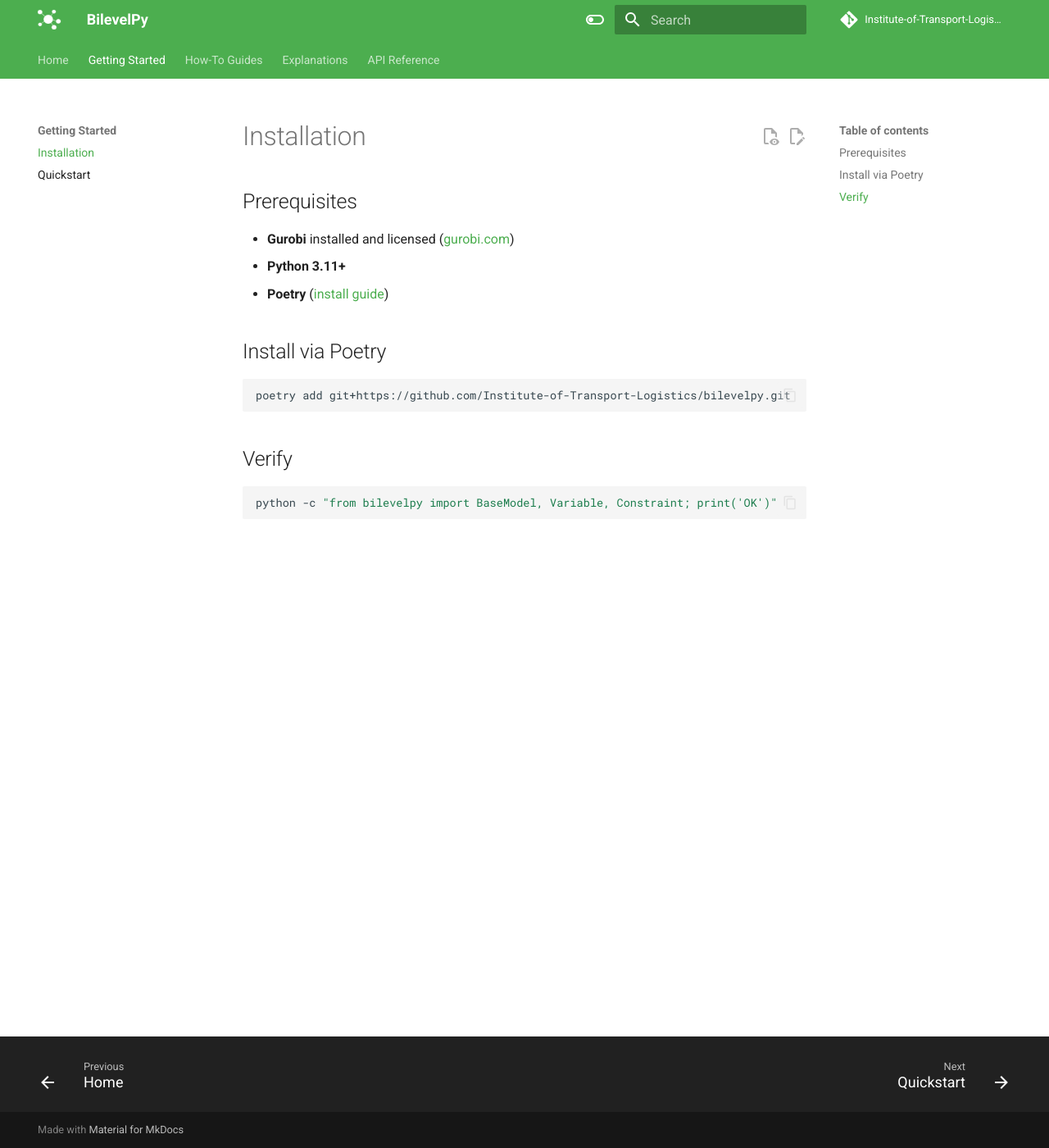
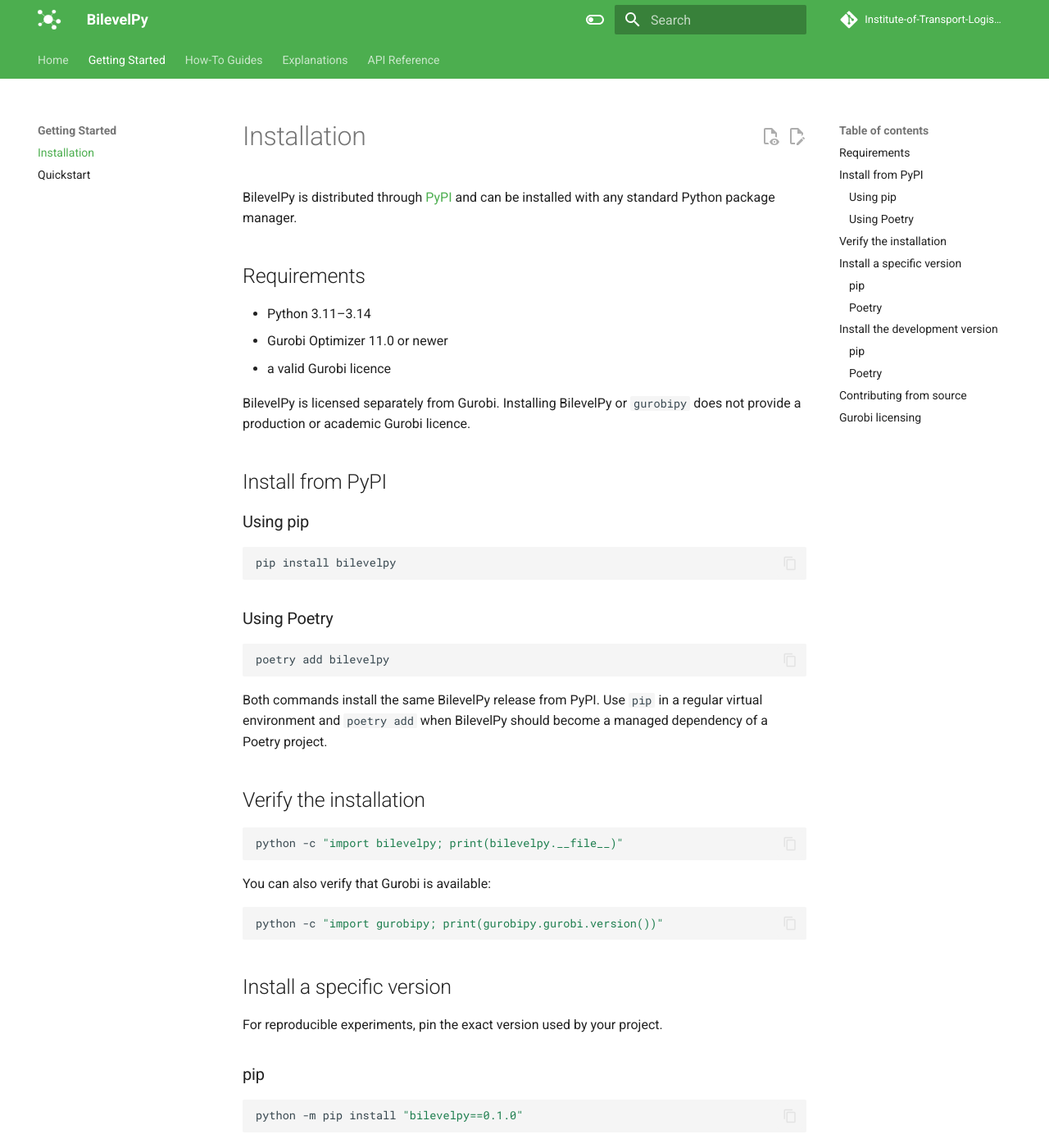
Before and after one commit to Institute-of-Transport-Logistics/bilevelpy, an MkDocs documentation site: the page built from docs/installation.md, in a window 1280 px wide and 1400 px high. Shown: the whole window at 82% size. Built offline with MkDocs 1.6.1 and Material for MkDocs 9.7.7, drawn with Linux system fonts in a browser that asks for light colours; comment, search, counter and statistics services are not loaded; some of the changed text lies outside the part shown.

Commit message:
docs: update installation instructions and clarify Gurobi licensing requirements

````diff
--- a/docs/installation.md
+++ b/docs/installation.md
@@ -1,20 +1,109 @@
 # Installation
 
-## Prerequisites
+BilevelPy is distributed through [PyPI](https://pypi.org/project/bilevelpy/) and
+can be installed with any standard Python package manager.
 
-- **Gurobi** installed and licensed ([gurobi.com](https://www.gurobi.com/downloads/))
-- **Python 3.11+**
-- **Poetry** ([install guide](https://python-poetry.org/docs/#installation))
+## Requirements
 
+- Python 3.11–3.14
+- Gurobi Optimizer 11.0 or newer
+- a valid Gurobi licence
 
-## Install via Poetry
+BilevelPy is licensed separately from Gurobi. Installing BilevelPy or
+`gurobipy` does not provide a production or academic Gurobi licence.
+
+## Install from PyPI
+
+### Using pip
+
+```bash
+pip install bilevelpy
+```
+
+### Using Poetry
+
+```bash
+poetry add bilevelpy
+```
+
+Both commands install the same BilevelPy release from PyPI. Use `pip` in a
+regular virtual environment and `poetry add` when BilevelPy should become a
+managed dependency of a Poetry project.
+
+## Verify the installation
+
+```bash
+python -c "import bilevelpy; print(bilevelpy.__file__)"
+```
+
+You can also verify that Gurobi is available:
+
+```bash
+python -c "import gurobipy; print(gurobipy.gurobi.version())"
+```
+
+## Install a specific version
+
+For reproducible experiments, pin the exact version used by your project.
+
+### pip
+
+```bash
+python -m pip install "bilevelpy==0.1.0"
+```
+
+### Poetry
+
+```bash
+poetry add "bilevelpy==0.1.0"
+```
+
+## Install the development version
+
+The latest unreleased version can be installed directly from GitHub.
+
+### pip
+
+```bash
+python -m pip install   "bilevelpy @ git+https://github.com/Institute-of-Transport-Logistics/bilevelpy.git"
+```
+
+### Poetry
 
 ```bash
 poetry add git+https://github.com/Institute-of-Transport-Logistics/bilevelpy.git
 ```
 
-## Verify
+The development version may contain changes that are not yet part of a stable
+release.
+
+## Contributing from source
+
+Clone the repository and install the development dependencies:
 
 ```bash
-python -c "from bilevelpy import BaseModel, Variable, Constraint; print('OK')"
+git clone https://github.com/Institute-of-Transport-Logistics/bilevelpy.git
+cd bilevelpy
+poetry install --with dev,docs
 ```
+
+Run the tests:
+
+```bash
+poetry run pytest
+```
+
+Serve the documentation locally:
+
+```bash
+poetry run mkdocs serve
+```
+
+## Gurobi licensing
+
+BilevelPy depends on the proprietary `gurobipy` package. The Apache License 2.0
+applies to BilevelPy itself and does not grant rights to Gurobi Optimizer.
+
+Users are responsible for obtaining and configuring a suitable Gurobi licence.
+For installation and licence options, consult the official Gurobi
+documentation.
````
Also changed, not shown: README.md (+9 -2 lines).
